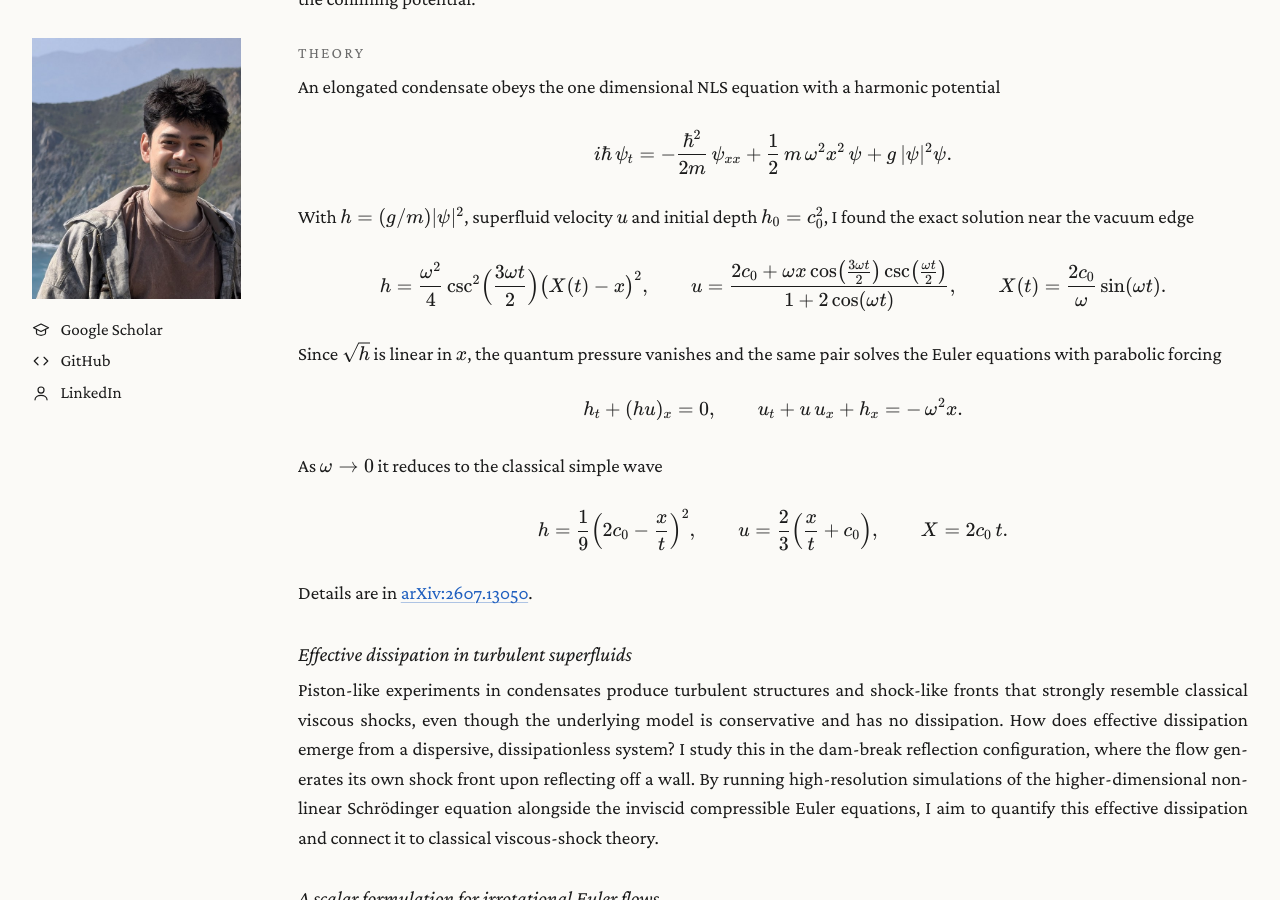
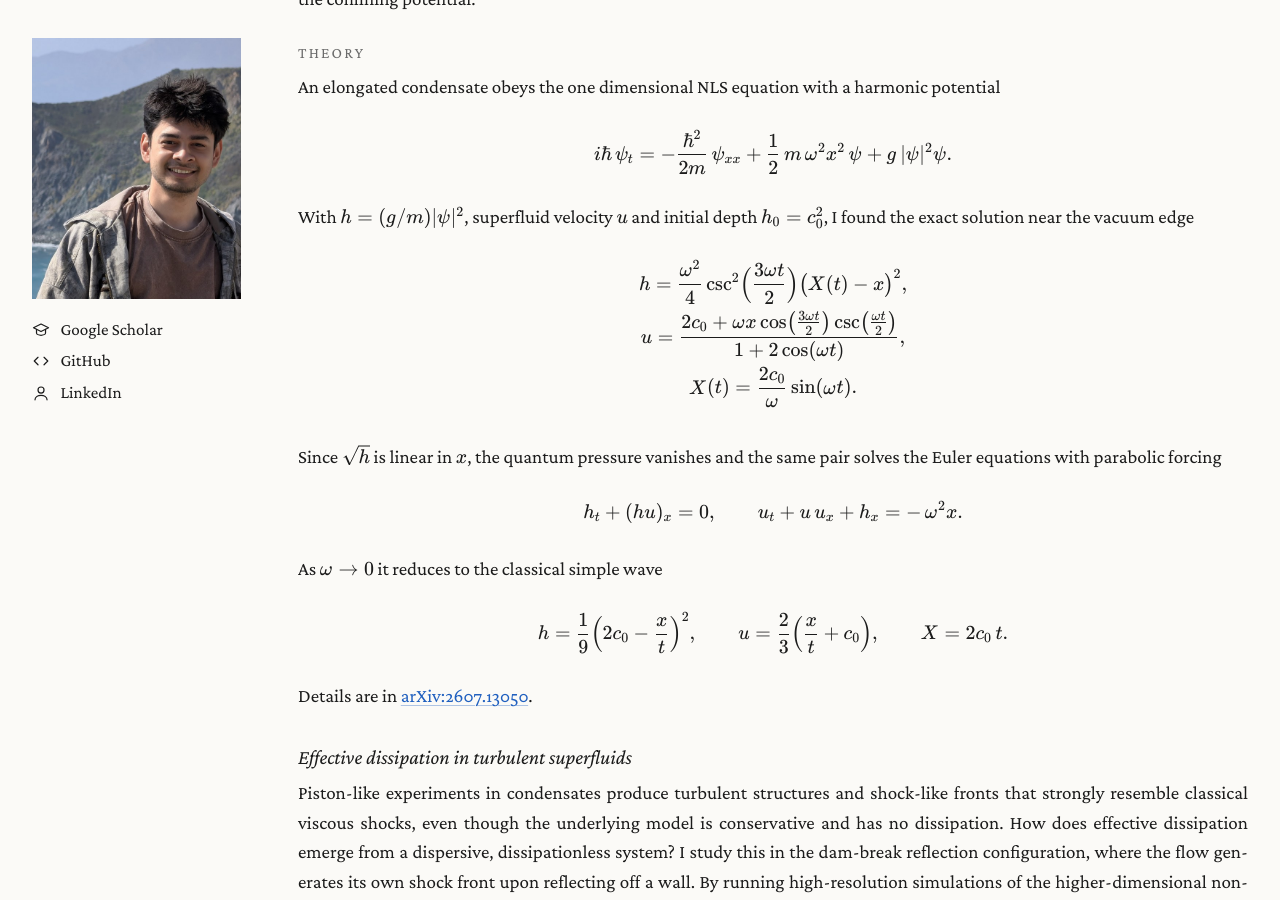
Before and after one commit to shashwatsharan/shashwatsharan.github.io, a Jekyll site: the page built from research.md, in a window 1280 px wide and 900 px high, scrolled down 678 px. Built offline with Jekyll 4.4.1, drawn with Linux system fonts in a browser that asks for light colours.

Commit message:
Stack exact solution formulas

```diff
--- a/research.md
+++ b/research.md
@@ -22,11 +22,11 @@ $$
 With $$h = (g/m)\lvert\psi\rvert^2$$, superfluid velocity $$u$$ and initial depth $$h_0 = c_0^2$$, I found the exact solution near the vacuum edge
 
 $$
-h = \frac{\omega^2}{4}\csc^2\!\Big(\frac{3\omega t}{2}\Big)\big(X(t)-x\big)^2,
-\qquad
-u = \frac{2c_0 + \omega x\cos\!\big(\frac{3\omega t}{2}\big)\csc\!\big(\frac{\omega t}{2}\big)}{1+2\cos(\omega t)},
-\qquad
+\begin{gathered}
+h = \frac{\omega^2}{4}\csc^2\!\Big(\frac{3\omega t}{2}\Big)\big(X(t)-x\big)^2, \\[4pt]
+u = \frac{2c_0 + \omega x\cos\!\big(\frac{3\omega t}{2}\big)\csc\!\big(\frac{\omega t}{2}\big)}{1+2\cos(\omega t)}, \\[4pt]
 X(t) = \frac{2c_0}{\omega}\sin(\omega t).
+\end{gathered}
 $$
 
 Since $$\sqrt{h}$$ is linear in $$x$$, the quantum pressure vanishes and the same pair solves the Euler equations with parabolic forcing
```
